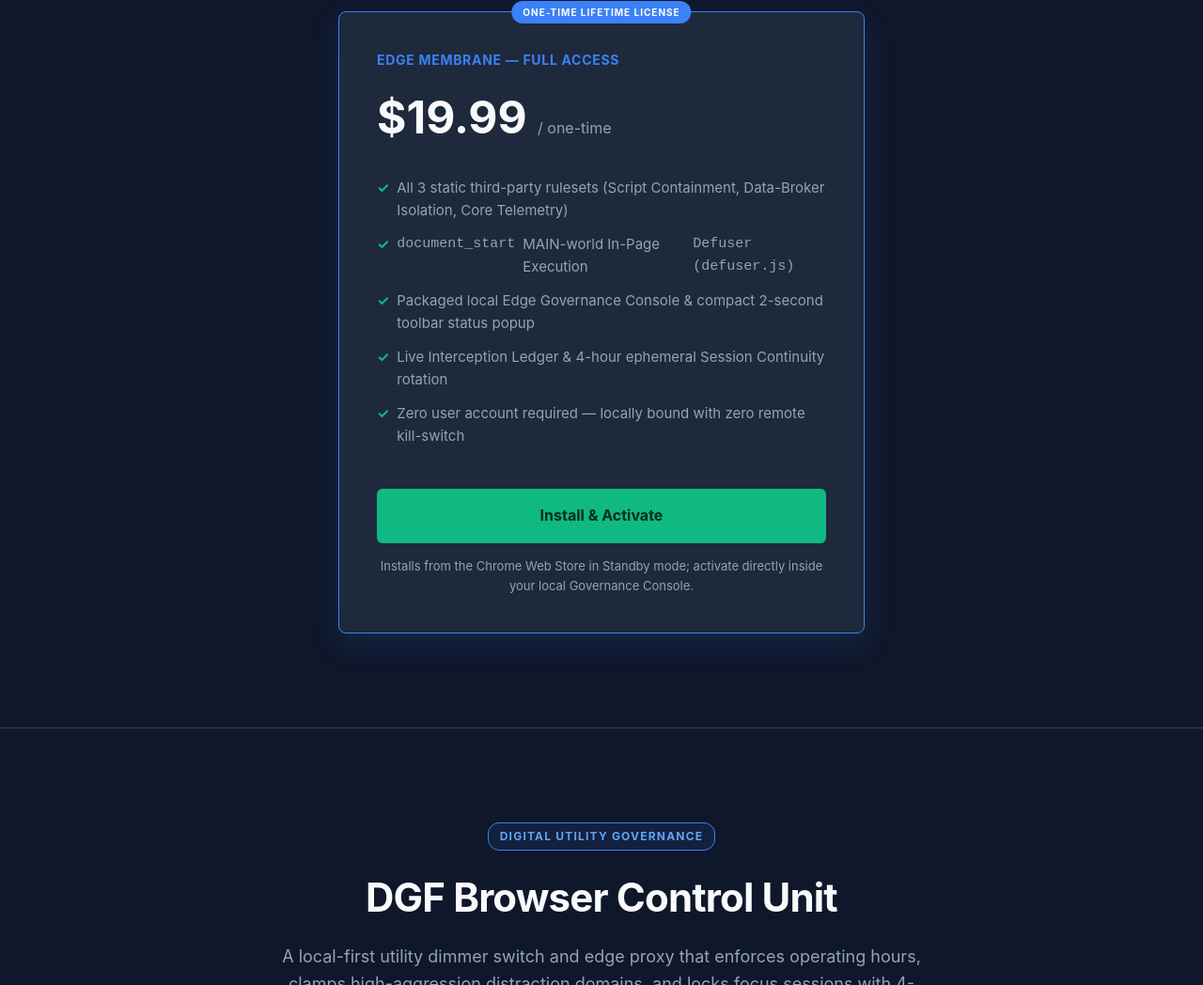
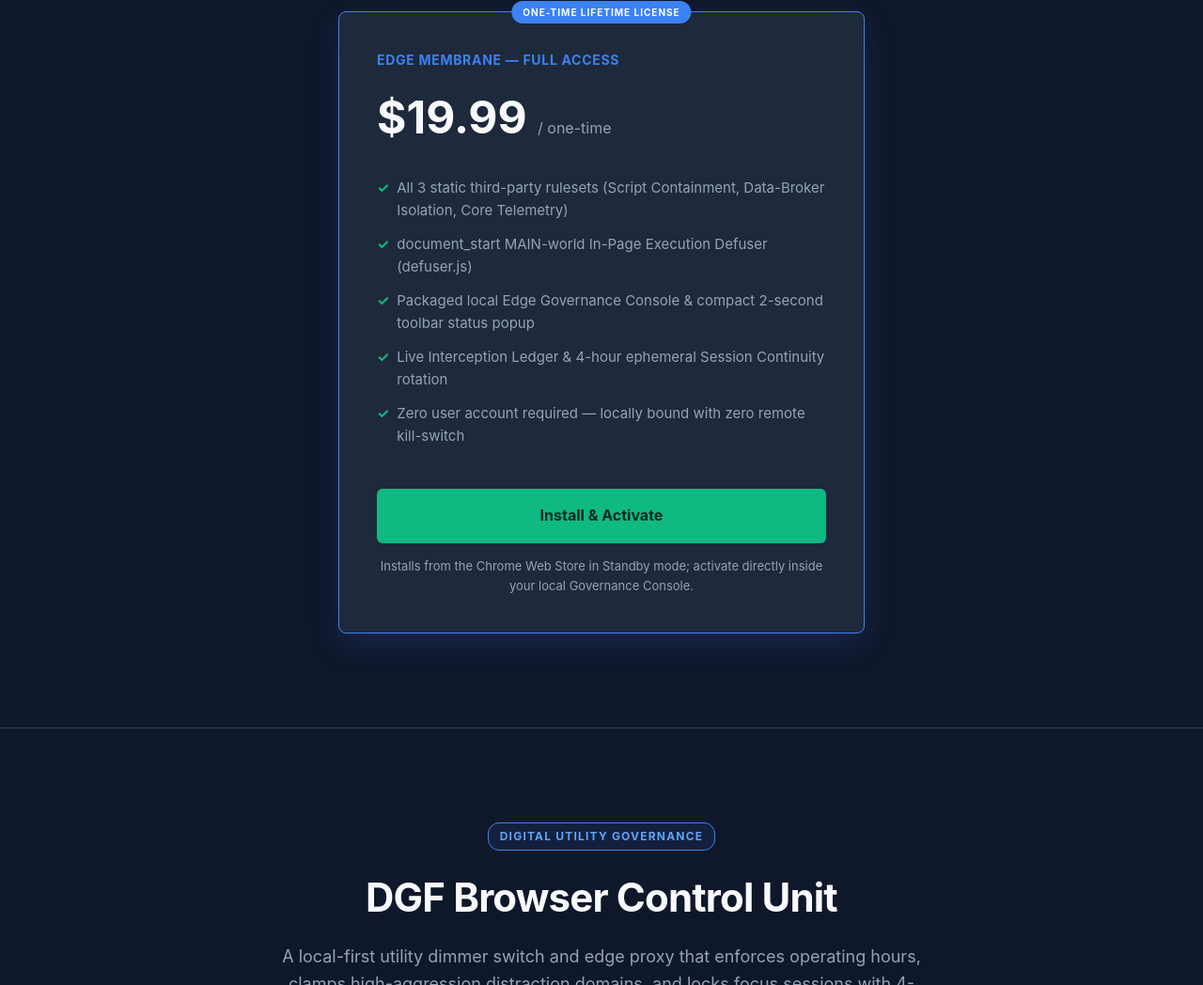
Before and after one commit to satx6672/dgflabs-website, a plain HTML site: page index.html in a window 1280 px wide. Shown: the part 2697-3745 px from the top of the page at 94% size. Drawn offline with Linux system fonts and the light colour scheme.

Commit message:
Add files via upload

```diff
--- a/index.html
+++ b/index.html
@@ -737,7 +737,7 @@
           <div class="price">$19.99 <span>/ one-time</span></div>
           <ul class="pricing-features">
             <li>All 3 static third-party rulesets (Script Containment, Data-Broker Isolation, Core Telemetry)</li>
-            <li><code>document_start</code> MAIN-world In-Page Execution <code>Defuser (defuser.js)</code></li>
+            <li>document_start MAIN-world In-Page Execution Defuser (defuser.js)</li>
             <li>Packaged local Edge Governance Console &amp; compact 2-second toolbar status popup</li>
             <li>Live Interception Ledger &amp; 4-hour ephemeral Session Continuity rotation</li>
             <li>Zero user account required — locally bound with zero remote kill-switch</li>
```
